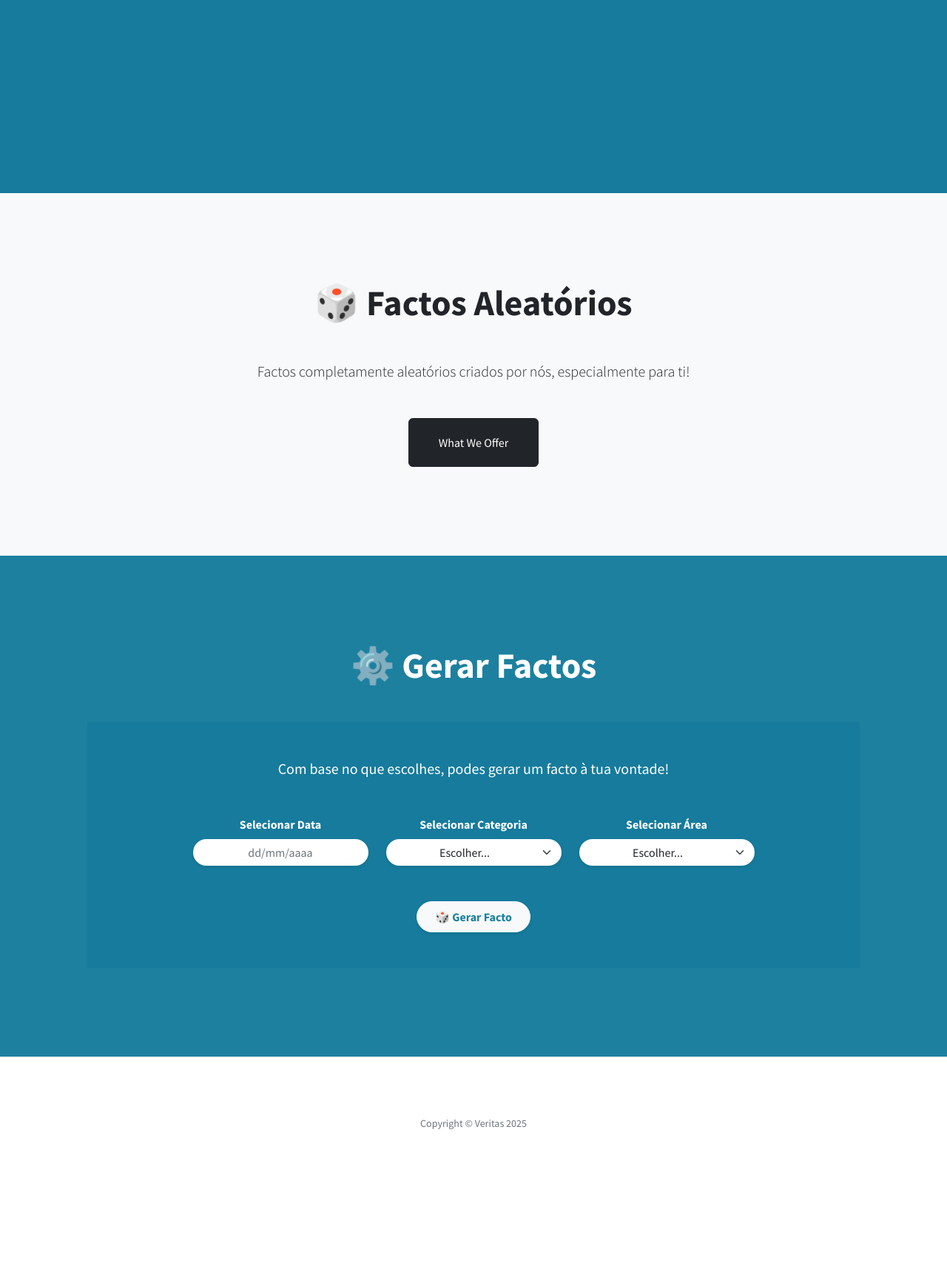
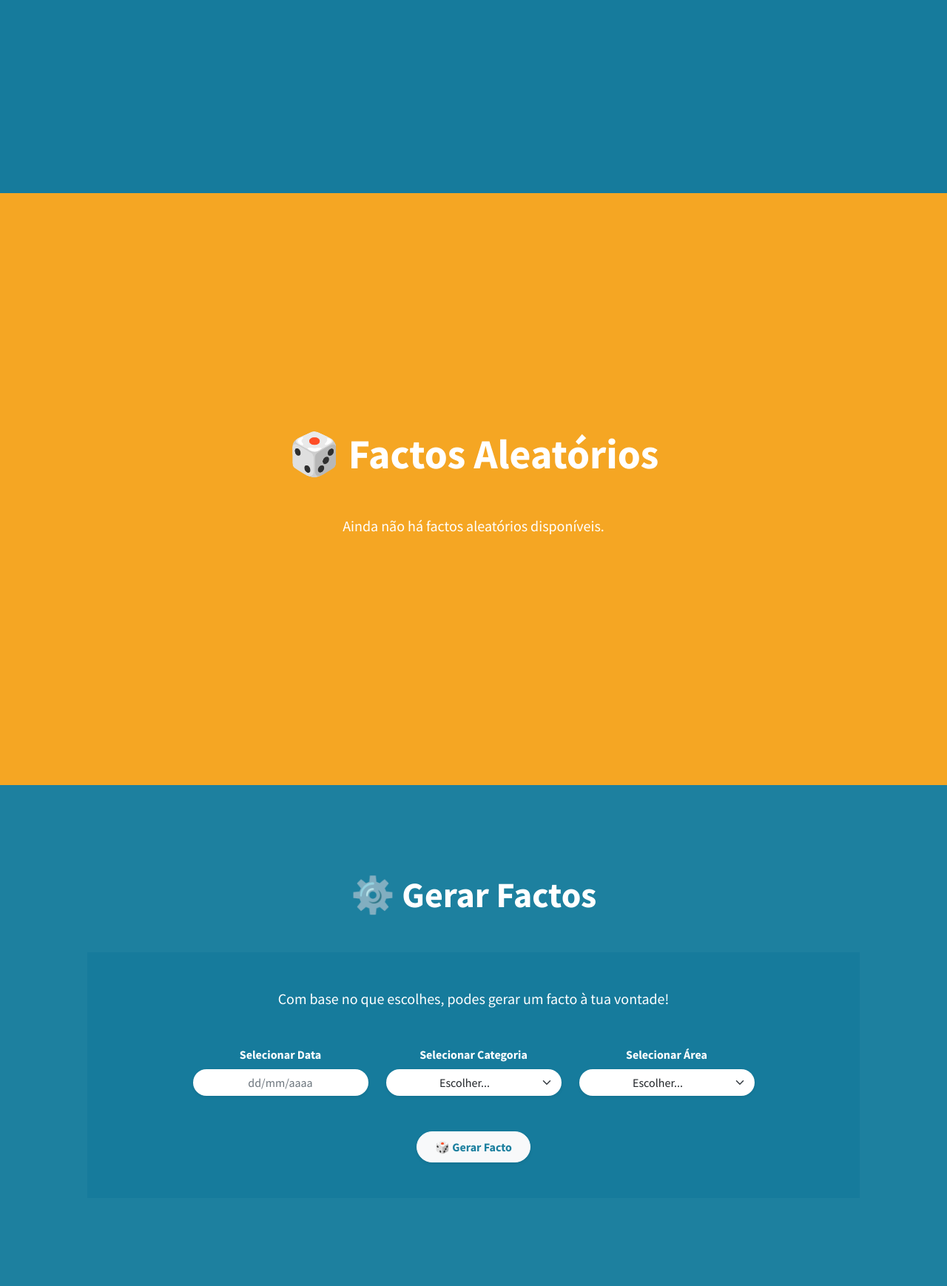
Before and after one commit to rmds17/veritas, a Flask app: page / in a window 1280 px wide. Shown: the part 1487-3225 px from the top of the page at 74% size. Before the commit the page ends 3014 px from the top, so only its background shows below. Run offline with Flask 3, Linux system fonts and the light colour scheme; some libraries are stand-ins or nearby versions.

Commit message:
secção factos aleatórios

```diff
--- a/app/templates/index.html
+++ b/app/templates/index.html
@@ -59,18 +59,42 @@
 
 
         <!-- Factos Random-->
-        <section class="content-section bg-light" id="factos-random">
-            <div class="container px-4 px-lg-5 text-center">
-                <div class="row gx-4 gx-lg-5 justify-content-center">
-                    <div class="col-lg-10">
-                        <h2 class="text-center display-5 fw-bold mb-5">🎲 Factos Aleatórios</h2>
-                        <p class="lead mb-5">
-                            Factos completamente aleatórios criados por nós, especialmente para ti!
-                        </p>
-                        <a class="btn btn-dark btn-xl" href="#services">What We Offer</a>
+        <section id="factos-random" class="d-flex flex-column justify-content-center align-items-center py-5" style="background-color: #f5a623; color: white; min-height: 100vh;">
+        <div class="container text-center">
+            <!-- Título -->
+            <h2 class="display-4 fw-bold mb-5">🎲 Factos Aleatórios</h2>
+
+            {% if factos_random|length >= 2 %}
+            <div class="row justify-content-center align-items-center">
+                <!-- Primeiro facto -->
+                <div class="col-md-5 mb-4">
+                    <div class="card shadow rounded-4 p-4 mx-auto text-dark">
+                        <div class="card-body">
+                            <p class="fs-5 mb-2">{{ factos_random[0]['fato'] }}</p>
+                            <small><em>{{ factos_random[0]['localizacao'] }}, {{ factos_random[0]['data_fato'] }}</em></small>
+                        </div>
+                    </div>
+                </div>
+
+                <!-- Linha vertical -->
+                <div class="col-md-1 d-none d-md-flex justify-content-center">
+                    <div style="border-left: 2px solid white; height: 150px;"></div>
+                </div>
+
+                <!-- Segundo facto -->
+                <div class="col-md-5 mb-4">
+                    <div class="card shadow rounded-4 p-4 mx-auto text-dark">
+                        <div class="card-body">
+                            <p class="fs-5 mb-2">{{ factos_random[1]['fato'] }}</p>
+                            <small><em>{{ factos_random[1]['localizacao'] }}, {{ factos_random[1]['data_fato'] }}</em></small>
+                        </div>
                     </div>
                 </div>
             </div>
+            {% else %}
+            <p class="fs-5">Ainda não há factos aleatórios disponíveis.</p>
+            {% endif %}
+        </div>
         </section>
 
         <!-- Gerar Factos -->
@@ -135,70 +159,4 @@
             </div>
         </section>
 
-        <!-- Portfolio
-        <section class="content-section" id="portfolio">
-            <div class="container px-4 px-lg-5">
-                <div class="content-section-heading text-center">
-                    <h3 class="text-secondary mb-0">Portfolio</h3>
-                    <h2 class="mb-5">Recent Projects</h2>
-                </div>
-                <div class="row gx-0">
-                    <div class="col-lg-6">
-                        <a class="portfolio-item" href="#!">
-                            <div class="caption">
-                                <div class="caption-content">
-                                    <div class="h2">Stationary</div>
-                                    <p class="mb-0">A yellow pencil with envelopes on a clean, blue backdrop!</p>
-                                </div>
-                            </div>
-                            <img class="img-fluid" src="assets/img/portfolio-1.jpg" alt="..." /> -->
-                            <!-- <img class="img-fluid" src="{{ url_for('static', filename='images/portfolio-1.jpg') }}" alt="..." />
-                        </a>
-                    </div>
-                    <div class="col-lg-6">
-                        <a class="portfolio-item" href="#!">
-                            <div class="caption">
-                                <div class="caption-content">
-                                    <div class="h2">Ice Cream</div>
-                                    <p class="mb-0">A dark blue background with a colored pencil, a clip, and a tiny ice cream cone!</p>
-                                </div>
-                            </div>
-                            <img class="img-fluid" src="{{ url_for('static', filename='images/portfolio-2.jpg') }}" alt="..." />
-                        </a>
-                    </div>
-                    <div class="col-lg-6">
-                        <a class="portfolio-item" href="#!">
-                            <div class="caption">
-                                <div class="caption-content">
-                                    <div class="h2">Strawberries</div>
-                                    <p class="mb-0">Strawberries are such a tasty snack, especially with a little sugar on top!</p>
-                                </div>
-                            </div>
-                            <img class="img-fluid" src="{{ url_for('static', filename='images/portfolio-3.jpg') }}" alt="..." />
-                        </a>
-                    </div>
-                    <div class="col-lg-6">
-                        <a class="portfolio-item" href="#!">
-                            <div class="caption">
-                                <div class="caption-content">
-                                    <div class="h2">Workspace</div>
-                                    <p class="mb-0">A yellow workspace with some scissors, pencils, and other objects.</p>
-                                </div>
-                            </div>
-                            <img class="img-fluid" src="{{ url_for('static', filename='images/portfolio-4.jpg') }}" alt="..." />
-                        </a>
-                    </div>
-                </div>
-            </div>
-        </section>  -->
-        <!-- Call to Action
-        <section class="content-section bg-primary text-white">
-            <div class="container px-4 px-lg-5 text-center">
-                <h2 class="mb-4">The buttons below are impossible to resist...</h2>
-                <a class="btn btn-xl btn-light me-4" href="#!">Click Me!</a>
-                <a class="btn btn-xl btn-dark" href="#!">Look at Me!</a>
-            </div>
-        </section> -->
-
-
 {% endblock %}
```
